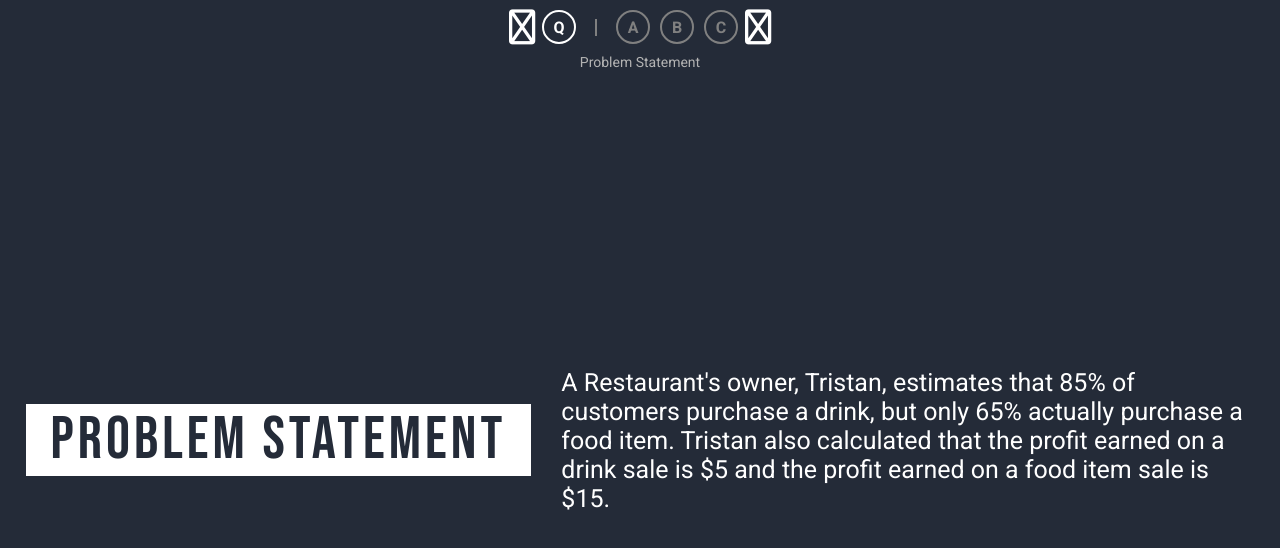
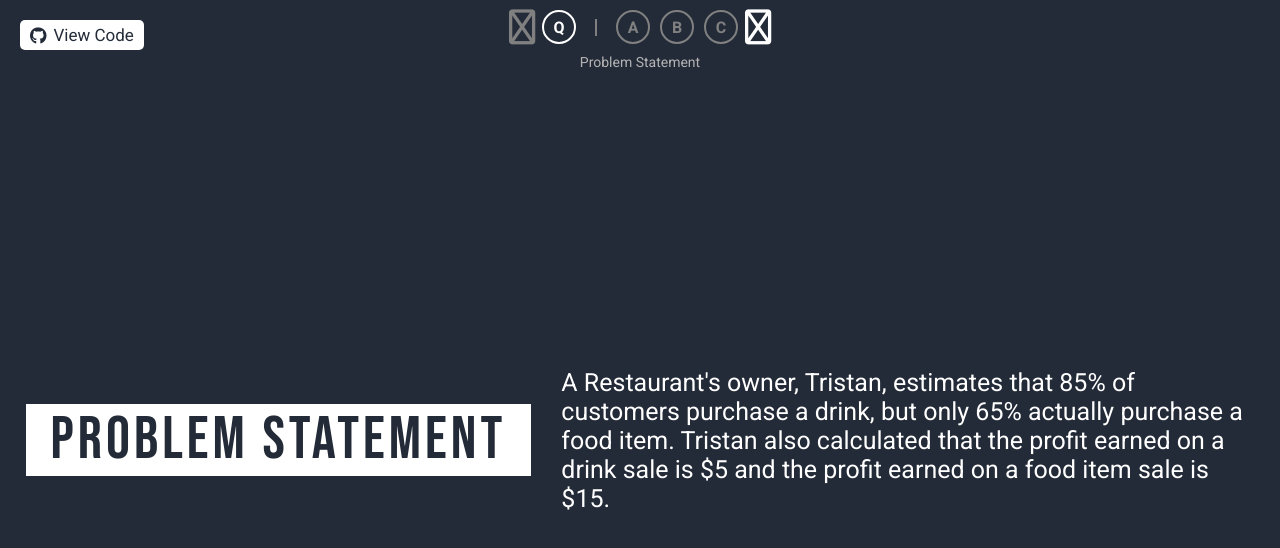
Before and after one commit to joshverd/stats-project, a React app: page / in a window 1280 px wide. Shown: the top 548 px of the page. Built offline with nearby package versions, Linux system fonts and the light colour scheme; a web font is replaced by a local one.

Commit message:
Disable tab switch buttons if no more tabs in either direction

```diff
--- a/src/components/TabSelector/TabSelector.js
+++ b/src/components/TabSelector/TabSelector.js
@@ -2,7 +2,6 @@ import React from 'react';
 import style from './TabSelector.scss';
 
 const TabSelector = props => {
-
   // Mapping tab abbreviations to the full tab name
   const tabAbbreviationToName = {
     'Q': 'question',
@@ -47,11 +46,24 @@ const TabSelector = props => {
     return props.onNewTab(newTabName);
   };
 
+  // The index of the currently selected tab
+  const selectedTabIndex = Object.keys(props.tabs).indexOf(props.selectedTab);
+
+  console.log(selectedTabIndex + 1 > props.tabs.length - 1, selectedTabIndex + 1, Object.keys(props.tabs).length - 1);
+
   return (
     <div className={style.tabSelector}>
       <div className={style.buttonsWrapper}>
         <div className={style.backButton}>
-          <i className="far fa-angle-left" onClick={() => onArrowClick('left')} />
+          <i
+            className={[
+              selectedTabIndex - 1 < 0
+                ? style.disabled
+                : '',
+              "far fa-angle-left",
+            ].join(' ')}
+            onClick={() => onArrowClick('left')}
+          />
         </div>
         {Object.keys(tabAbbreviationToName).map((tabAbbreviation, index) => {
           return (
@@ -77,7 +89,15 @@ const TabSelector = props => {
           );
         })}
         <div className={style.forwardButton}>
-          <i className="far fa-angle-right" onClick={() => onArrowClick('right')} />
+          <i
+            className={[
+              selectedTabIndex + 1 > Object.keys(props.tabs).length - 1
+                ? style.disabled
+                : '',
+              "far fa-angle-right",
+            ].join(' ')}
+            onClick={() => onArrowClick('right')}
+          />
         </div>
       </div>
       <div className={style.textWrapper}>
--- a/src/components/TabSelector/TabSelector.scss
+++ b/src/components/TabSelector/TabSelector.scss
@@ -5,6 +5,7 @@
   align-items: center;
   justify-content: center;
   flex-direction: column;
+  margin: 0 auto;
 
   @include noselect;
 
@@ -79,6 +80,10 @@
         color: $white;
         font-size: 35px;
 
+        &.disabled {
+          color: $gray;
+        }
+
         &:hover {
           cursor: pointer;
         }
--- /dev/null
+++ b/src/components/ViewCodeButton/ViewCodeButton.js
@@ -0,0 +1,19 @@
+import React from 'react';
+import style from './ViewCodeButton.scss';
+
+const ViewCodeButton = props => {
+  return (
+    <a
+      href="https://github.com/joshverd/stats-project"
+      target="_blank"
+      className={style.buttonWrapper}
+    >
+      <div className={style.button}>
+        <i className="fab fa-github" />
+        <span>View Code</span>
+      </div>
+    </a>
+  );
+};
+
+export default ViewCodeButton;
--- /dev/null
+++ b/src/components/ViewCodeButton/ViewCodeButton.scss
@@ -0,0 +1,36 @@
+@import '../../variables.scss';
+
+.buttonWrapper {
+  border: none;
+  outline: none;
+  text-decoration: none;
+
+  > .button {
+    border-radius: 5px;
+    background-color: $white;
+    padding: 5px 10px;
+    display: flex;
+    align-items: center;
+    justify-content: center;
+    transition: background-color .1s linear;
+
+    &:hover {
+      background-color: $light-gray;
+    }
+
+    > i {
+      color: $black;
+      font-size: 17px;
+    }
+
+    > span {
+      color: $black;
+      margin-left: 7px;
+      font-size: 17px;
+
+      @media screen and (max-width: $breakpoint-mobile) {
+        display: none;
+      }
+    }
+  }
+}
--- a/src/containers/App/App.js
+++ b/src/containers/App/App.js
@@ -5,6 +5,7 @@ import style from './App.scss';
 import ProblemStatement from '../../components/ProblemStatement/ProblemStatement.js';
 import TabSelector from '../../components/TabSelector/TabSelector.js';
 import Tab from '../../components/Tab/Tab.js';
+import ViewCodeButton from '../../components/ViewCodeButton/ViewCodeButton.js';
 import { TransitionGroup, CSSTransition } from 'react-transition-group';
 
 const App = props => {
@@ -55,6 +56,9 @@ const App = props => {
           onNewTab={onNewTab}
           selectedTab={selectedTab}
         />
+        <div className={style.viewCodeButtonWrapper}>
+          <ViewCodeButton />
+        </div>
       </div>
       <div className={style.tabWrapper}>
         <TransitionGroup
--- a/src/containers/App/App.scss
+++ b/src/containers/App/App.scss
@@ -9,11 +9,18 @@
   > .tabSelectorWrapper {
     flex: 1 1 10%;
     display: flex;
-    align-items: center;
-    justify-content: center;
 
     @media screen and (max-width: $breakpoint-medium) {
       padding-top: 10px;
+    }
+
+    > .viewCodeButtonWrapper {
+      position: absolute;
+      margin: 20px 0 0 20px;
+
+      @media screen and (max-width: $breakpoint-mobile) {
+        margin: 5px 0 0 10px;
+      }
     }
   }
 
--- a/src/variables.scss
+++ b/src/variables.scss
@@ -1,6 +1,7 @@
 $background-color: #242B38;
 $black: #242B38;
 $white: #fff;
+$light-gray: darken($white, 15%);
 $gray: darken($white, 30%);
 $dark-gray: darken($white, 50%);
 
```
